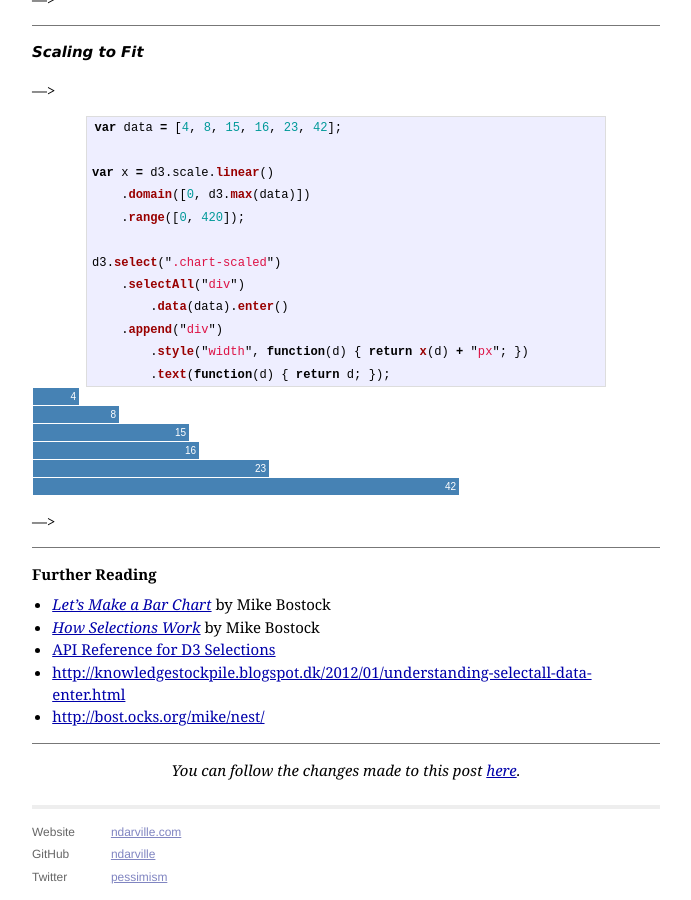
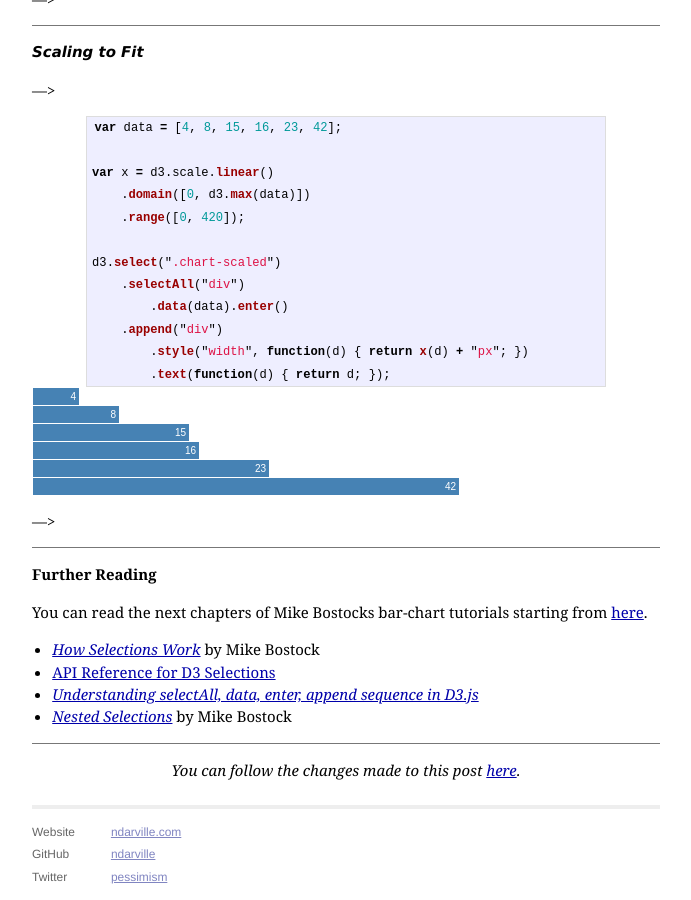
Before and after one commit to ndarville/ndarville.github.io, a Jekyll site: the page built from _posts/2013-11-10-a-bar-chart.markdown, in a window 1280 px wide and 900 px high, scrolled down 8874 px. Shown: the whole window, without its empty margins (294-985 px from the left). Built offline with Jekyll 4.4.1, drawn with Linux system fonts in a browser that asks for light colours; Markdown is read by kramdown in place of the engine named in the settings.

Commit message:
Set up further-reading links

```diff
--- a/_posts/2013-11-10-a-bar-chart.markdown
+++ b/_posts/2013-11-10-a-bar-chart.markdown
@@ -578,16 +578,20 @@ d3.select(".chart-scaled")
 
 <h3 id="further-reading">Further Reading</h3>
 
-* <i>[Let’s Make a Bar Chart][original]</i> by Mike Bostock
+You can read the next chapters of Mike Bostocks bar-chart tutorials starting from [here][bar-tut-2].
+
 * <i>[How Selections Work][selections-howto]</i> by Mike Bostock
 * [API Reference for D3 Selections][selections-api]
-* <http://knowledgestockpile.blogspot.dk/2012/01/understanding-selectall-data-enter.html>
-* <http://bost.ocks.org/mike/nest/>
+* <i>[Understanding selectAll, data, enter, append sequence in D3.js][understanding]</i>
+* <i>[Nested Selections][nested]</i> by Mike Bostock
 
 
 [original]: http://bost.ocks.org/mike/bar/
 [example]: http://codepen.io/mbostock/pen/Jaemg
 [template]: /assets/bar-chart/template.html
 [selectors]: http://www.w3.org/TR/selectors-api/
-[selections-howto]: https://github.com/mbostock/d3/wiki/Selections
+[bar-tut-2]: http://bost.ocks.org/mike/bar/2/
+[selections-howto]: http://bost.ocks.org/mike/selection/
 [selections-api]: https://github.com/mbostock/d3/wiki/Selections
+[understanding]: http://knowledgestockpile.blogspot.com/2012/01/understanding-selectall-data-enter.html
+[nested]: http://bost.ocks.org/mike/nest/
```
